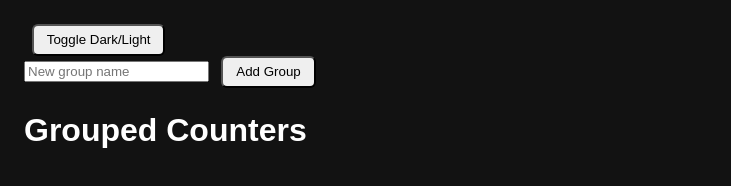
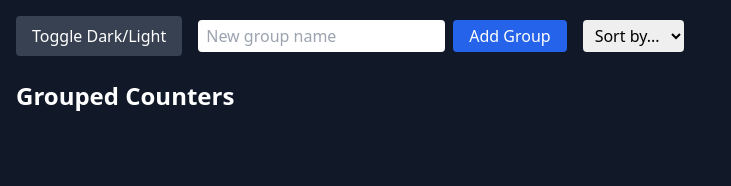
Before and after one commit to oscargarciantt/grouped-counters, a website: page public/index.html in a window 1280 px wide. Shown: the whole page, without its empty margins (0-731 px from the left). Drawn offline with nearby package versions, Linux system fonts and the light colour scheme; no server answers.

Commit message:
Update index.html

```diff
--- a/public/index.html
+++ b/public/index.html
@@ -4,50 +4,27 @@
   <meta charset="UTF-8">
   <title>Grouped Counters</title>
   <meta name="viewport" content="width=device-width, initial-scale=1.0">
+  <script src="https://cdn.tailwindcss.com"></script>
   <script src="https://cdn.jsdelivr.net/npm/chart.js"></script>
+  <script src="https://kit.fontawesome.com/a076d05399.js" crossorigin="anonymous"></script>
   <script src="app.js" defer></script>
-  <style>
-    body {
-      font-family: sans-serif;
-      padding: 1rem;
-      background-color: #121212;
-      color: white;
-      transition: background 0.3s, color 0.3s;
-    }
-    body.light {
-      background-color: #f9f9f9;
-      color: #121212;
-    }
-    .group {
-      margin-bottom: 2rem;
-      padding: 1rem;
-      border: 1px solid #444;
-      border-radius: 10px;
-    }
-    .counter {
-      display: flex;
-      justify-content: space-between;
-      margin: 0.5rem 0;
-    }
-    button {
-      border-radius: 6px;
-      padding: 0.4rem 0.8rem;
-      margin-left: 0.5rem;
-    }
-    #controls {
-      margin-bottom: 1.5rem;
-    }
-  </style>
 </head>
-<body>
-  <div id="controls">
-    <button onclick="toggleTheme()">Toggle Dark/Light</button>
-    <form onsubmit="createGroup(event)">
-      <input type="text" id="groupNameInput" placeholder="New group name" required>
-      <button type="submit">Add Group</button>
-    </form>
+<body class="bg-gray-900 text-white transition-all duration-300">
+  <div class="p-4">
+    <div class="flex flex-col sm:flex-row sm:items-center gap-4 mb-6">
+      <button onclick="toggleTheme()" class="bg-gray-700 px-4 py-2 rounded hover:bg-gray-600">Toggle Dark/Light</button>
+      <form onsubmit="createGroup(event)" class="flex gap-2">
+        <input type="text" id="groupNameInput" placeholder="New group name" required class="px-2 py-1 rounded text-black" />
+        <button type="submit" class="bg-blue-600 px-4 py-1 rounded hover:bg-blue-500">Add Group</button>
+      </form>
+      <select onchange="setSortMode(this.value)" class="px-2 py-1 rounded text-black">
+        <option value="">Sort by...</option>
+        <option value="name">Name</option>
+        <option value="created">Created</option>
+      </select>
+    </div>
+    <h1 class="text-2xl font-bold mb-4">Grouped Counters</h1>
+    <div id="groups" class="space-y-6"></div>
   </div>
-  <h1>Grouped Counters</h1>
-  <div id="groups"></div>
 </body>
 </html>
```
